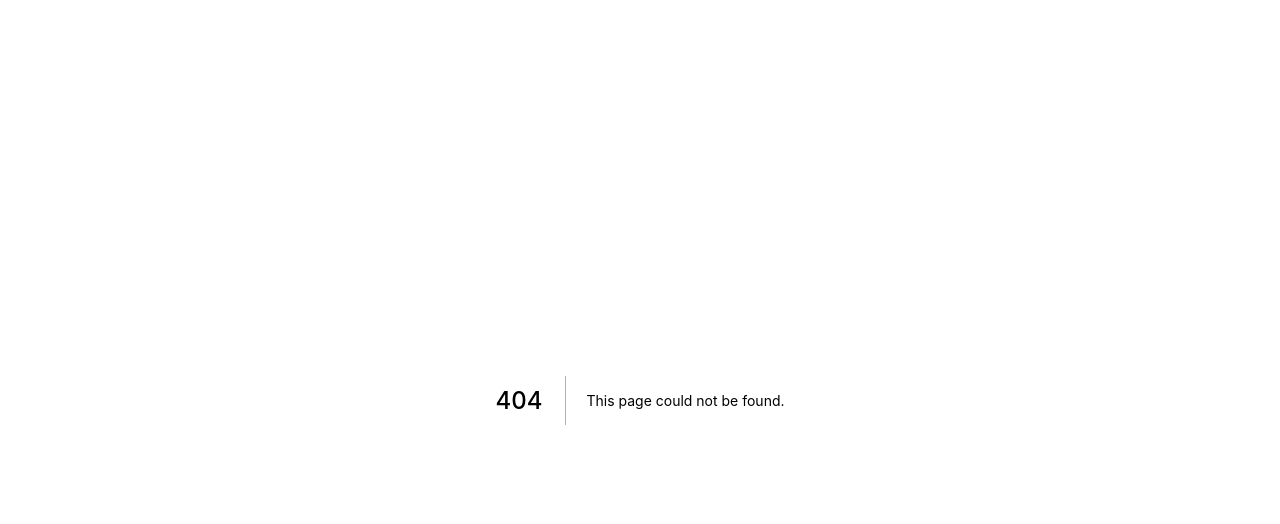
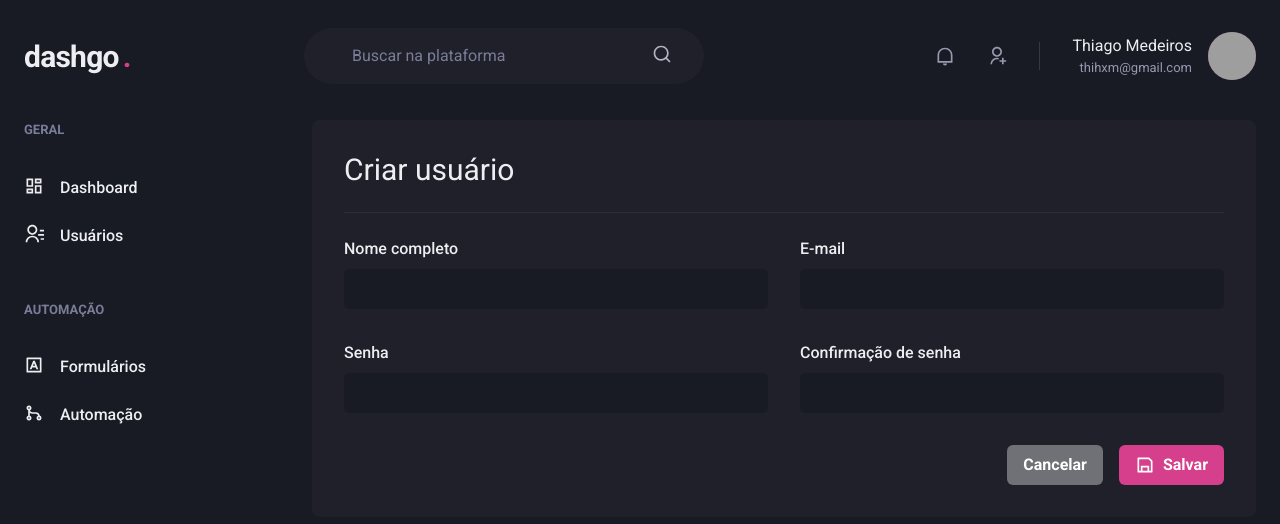
Before and after one commit to thihxm/Nextjs-Dashboard, a Next.js app: page /users/create in a window 1280 px wide. Before the commit this address had no page. Shown: the top 524 px of the page. Built offline with nearby package versions, Linux system fonts and the light colour scheme; grey boxes are pictures that could not be loaded.

Commit message:
Create user Page

```diff
--- /dev/null
+++ b/src/pages/users/create.tsx
@@ -0,0 +1,65 @@
+import { RiSaveLine } from 'react-icons/ri'
+
+import {
+  Box,
+  Button,
+  Divider,
+  Flex,
+  Heading,
+  HStack,
+  Icon,
+  SimpleGrid,
+  VStack,
+} from '@chakra-ui/react'
+
+import { Input } from '../../components/Form/Input'
+import { Header } from '../../components/Header'
+import { Sidebar } from '../../components/Sidebar'
+
+export default function CreateUser() {
+  return (
+    <Box>
+      <Header />
+
+      <Flex w="100%" my="6" maxW={1480} mx="auto" px="6">
+        <Sidebar />
+
+        <Box flex="1" borderRadius={8} bg="gray.800" p="8">
+          <Heading size="lg" fontWeight="normal">
+            Criar usuário
+          </Heading>
+
+          <Divider my="6" borderColor="gray.700" />
+
+          <VStack spacing="8">
+            <SimpleGrid minChildWidth="240px" spacing="8" w="100%">
+              <Input name="name" label="Nome completo" />
+              <Input name="email" type="email" label="E-mail" />
+            </SimpleGrid>
+
+            <SimpleGrid minChildWidth="240px" spacing="8" w="100%">
+              <Input name="password" type="password" label="Senha" />
+              <Input
+                name="password_confirmation"
+                type="password"
+                label="Confirmação de senha"
+              />
+            </SimpleGrid>
+          </VStack>
+
+          <Flex mt="8" justify="flex-end">
+            <HStack spacing="4">
+              <Button colorScheme="whiteAlpha">Cancelar</Button>
+              <Button
+                colorScheme="pink"
+                leftIcon={<Icon as={RiSaveLine} fontSize="20" />}
+              >
+                Salvar
+              </Button>
+            </HStack>
+          </Flex>
+        </Box>
+      </Flex>
+    </Box>
+  )
+}
```
